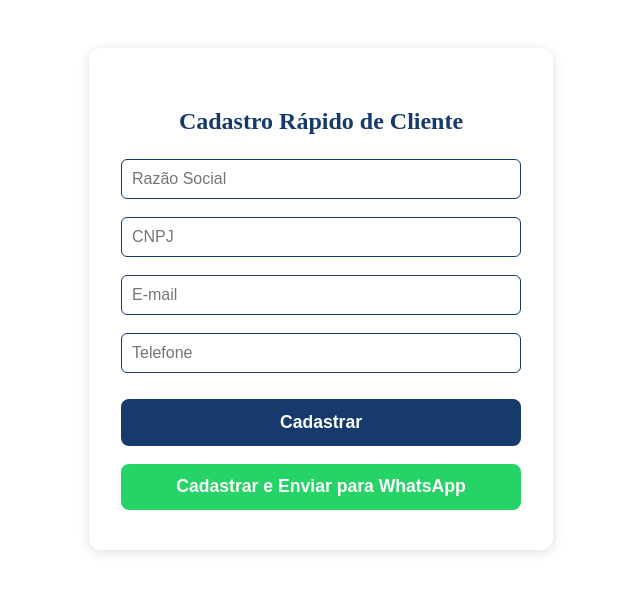
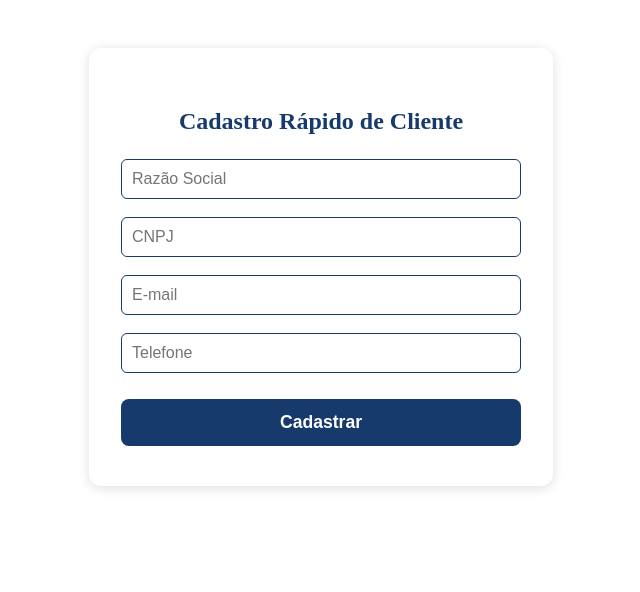
Before and after one commit to diegorafa87/ProvedorDoc, a React (Create React App) app in the folder frontend/: page /cadastro-cliente in a window 1280 px wide. Shown: the top 592 px of the page, without its empty margins (319-959 px from the left). Built offline with nearby package versions, Linux system fonts and the light colour scheme.

Commit message:
feat(frontend): campo de observação nos cards CORRIGIR e SUSPENSO

```diff
--- a/frontend/src/components/CadastroRapidoCliente.js
+++ b/frontend/src/components/CadastroRapidoCliente.js
@@ -39,35 +39,6 @@ const CadastroRapidoCliente = () => {
     setLoading(false);
   };
 
-  // Número do WhatsApp do destinatário
-  const numeroWhatsapp = '5584994145028';
-
-  const handleSubmitAndWhatsapp = async (e) => {
-    e.preventDefault();
-    setErro('');
-    setSucesso('');
-    setLoading(true);
-    try {
-      const resp = await fetch(`${API_URL}/api/clientes`, {
-        method: 'POST',
-        headers: { 'Content-Type': 'application/json' },
-        body: JSON.stringify(form)
-      });
-      if (resp.ok) {
-        setSucesso('Cliente cadastrado com sucesso!');
-        // Monta mensagem para WhatsApp
-        const msg = `Novo cadastro de cliente:%0A%0ARazão Social: ${encodeURIComponent(form.razaoSocial)}%0ACNPJ: ${encodeURIComponent(form.cnpj)}%0AE-mail: ${encodeURIComponent(form.email)}%0ATelefone: ${encodeURIComponent(form.telefone)}`;
-        window.open(`https://wa.me/${numeroWhatsapp}?text=${msg}`, '_blank');
-        setForm({ razaoSocial: '', cnpj: '', email: '', telefone: '' });
-      } else {
-        setErro('Erro ao cadastrar cliente. Verifique os dados.');
-      }
-    } catch (err) {
-      setErro('Erro ao conectar com o servidor.');
-    }
-    setLoading(false);
-  };
-
   return (
     <div style={{maxWidth:400,margin:'3rem auto',background:'#fff',borderRadius:12,padding:'2.5rem 2rem',boxShadow:'0 2px 12px #0002'}}>
       <h2 style={{textAlign:'center',color:'#153a6b',marginBottom:24}}>Cadastro Rápido de Cliente</h2>
@@ -77,7 +48,6 @@ const CadastroRapidoCliente = () => {
         <input name="email" type="email" placeholder="E-mail" value={form.email} onChange={handleChange} required style={{padding:10,fontSize:16,borderRadius:6,border:'1.5px solid #153a6b'}} />
         <input name="telefone" placeholder="Telefone" value={form.telefone} onChange={handleChange} required style={{padding:10,fontSize:16,borderRadius:6,border:'1.5px solid #153a6b'}} />
         <button type="submit" disabled={loading} style={{background:'#153a6b',color:'#fff',border:'none',borderRadius:8,padding:'0.8rem 0',fontWeight:'bold',fontSize:'1.1rem',cursor:'pointer',marginTop:8}}>Cadastrar</button>
-        <button type="button" disabled={loading} onClick={handleSubmitAndWhatsapp} style={{background:'#25d366',color:'#fff',border:'none',borderRadius:8,padding:'0.8rem 0',fontWeight:'bold',fontSize:'1.1rem',cursor:'pointer',marginTop:0}}>Cadastrar e Enviar para WhatsApp</button>
         {sucesso && <div style={{color:'green',textAlign:'center'}}>{sucesso}</div>}
         {erro && <div style={{color:'red',textAlign:'center'}}>{erro}</div>}
       </form>
--- a/frontend/src/components/ListaClientes.js
+++ b/frontend/src/components/ListaClientes.js
@@ -142,6 +142,23 @@ const ListaClientes = ({ atualizar, consultoriaFiltro, pesquisa }) => {
                 <div key={cliente._id} style={{ background: cores[status], color: '#fff', padding: '1rem', borderRadius: '6px', marginBottom: '0.5rem', display: 'flex', justifyContent: 'space-between', alignItems: 'center' }}>
                   <div>
                     <strong>{cliente.cnpj} - {cliente.razaoSocial}</strong><br />
+                    {/* Campo de observação apenas para CORRIGIR e SUSPENSO */}
+                    {(status === 'CORRIGIR' || status === 'SUSPENSO') && (
+                      <div style={{ margin: '0.3rem 0', background: '#fffbe6', color: '#333', padding: '0.3rem 0.7rem', borderRadius: 4, fontSize: '0.95em' }}>
+                        <label style={{ fontWeight: 600, marginRight: 8 }}>Observação:</label>
+                        <input
+                          type="text"
+                          value={cliente.observacao || ''}
+                          placeholder="Ex: Falta documentação, pediu cancelamento..."
+                          style={{ width: '70%', padding: '0.2rem 0.5rem', border: '1px solid #ccc', borderRadius: 4 }}
+                          onChange={e => {
+                            // Atualiza localmente, salvar no backend pode ser implementado depois
+                            cliente.observacao = e.target.value;
+                            setClientes([...clientes]);
+                          }}
+                        />
+                      </div>
+                    )}
                     <span>Consultoria: {cliente.consultoria}</span>
                   </div>
                   <div style={{ display: 'flex', alignItems: 'center', gap: '0.5rem' }}>
```
